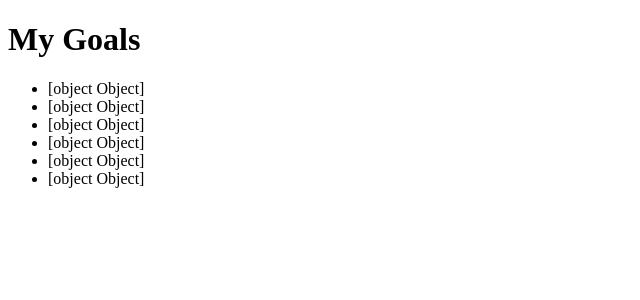
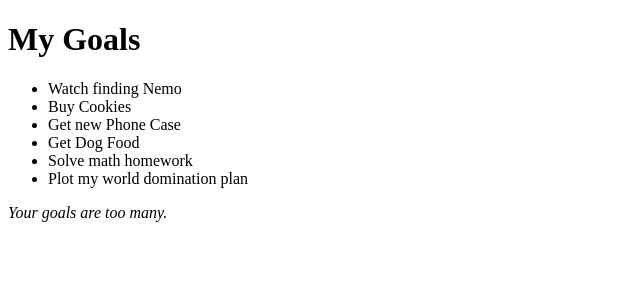
Before and after one commit to Vitalis-Kirui/Goals-Angular, an Angular app: page / in a window 1280 px wide. Shown: the top 300 px of the page, without its empty margins (0-640 px from the left). Built offline with nearby package versions, Linux system fonts and the light colour scheme.

Commit message:
creating an if statement

```diff
--- a/src/app/app.component.html
+++ b/src/app/app.component.html
@@ -4,12 +4,14 @@
 
   <ul>
 
-    <li *ngFor = 'let goal of goals'>
+    <li *ngFor='let goal of goals'>
 
-      {{goal}}
+      {{goal.name}}
 
     </li>
 
   </ul>
 
+  <p *ngIf = ' goals.length > 5'> <em>Your goals are too many.</em></p>
+
 </div>
```
